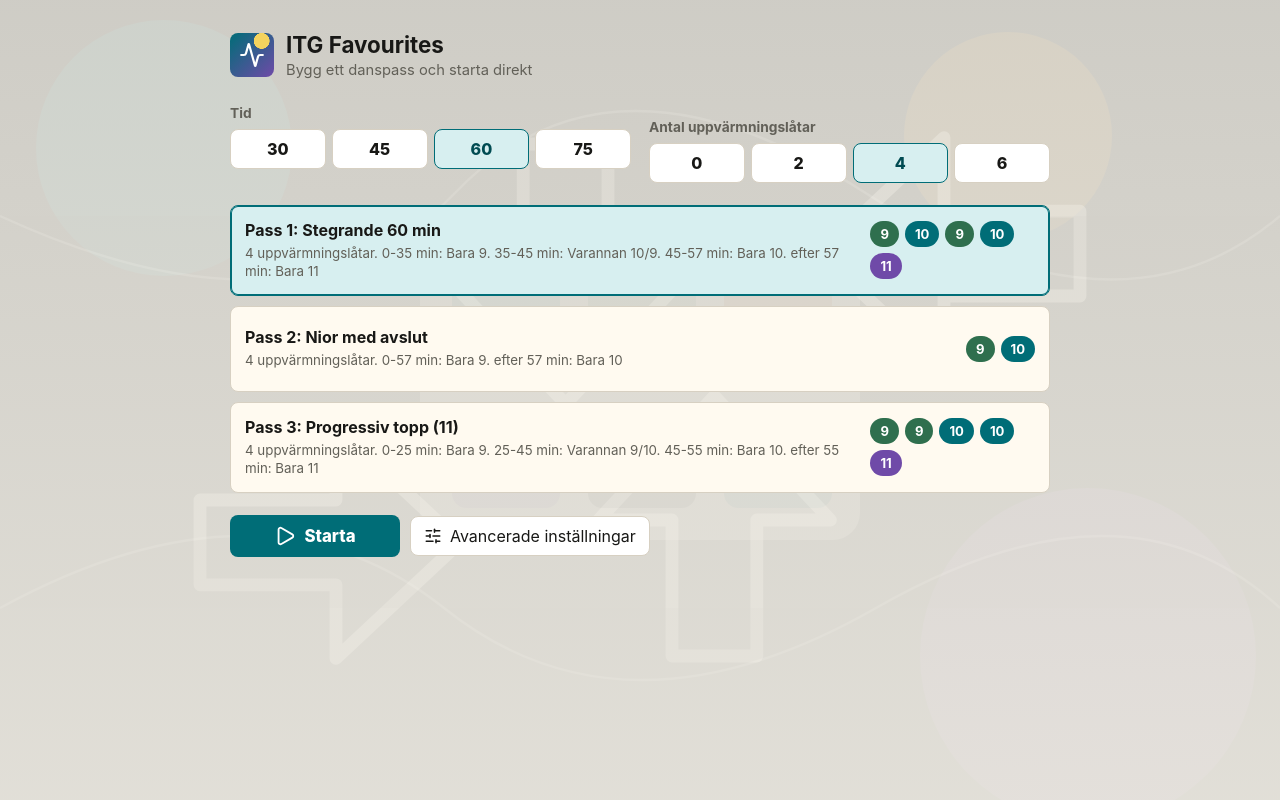
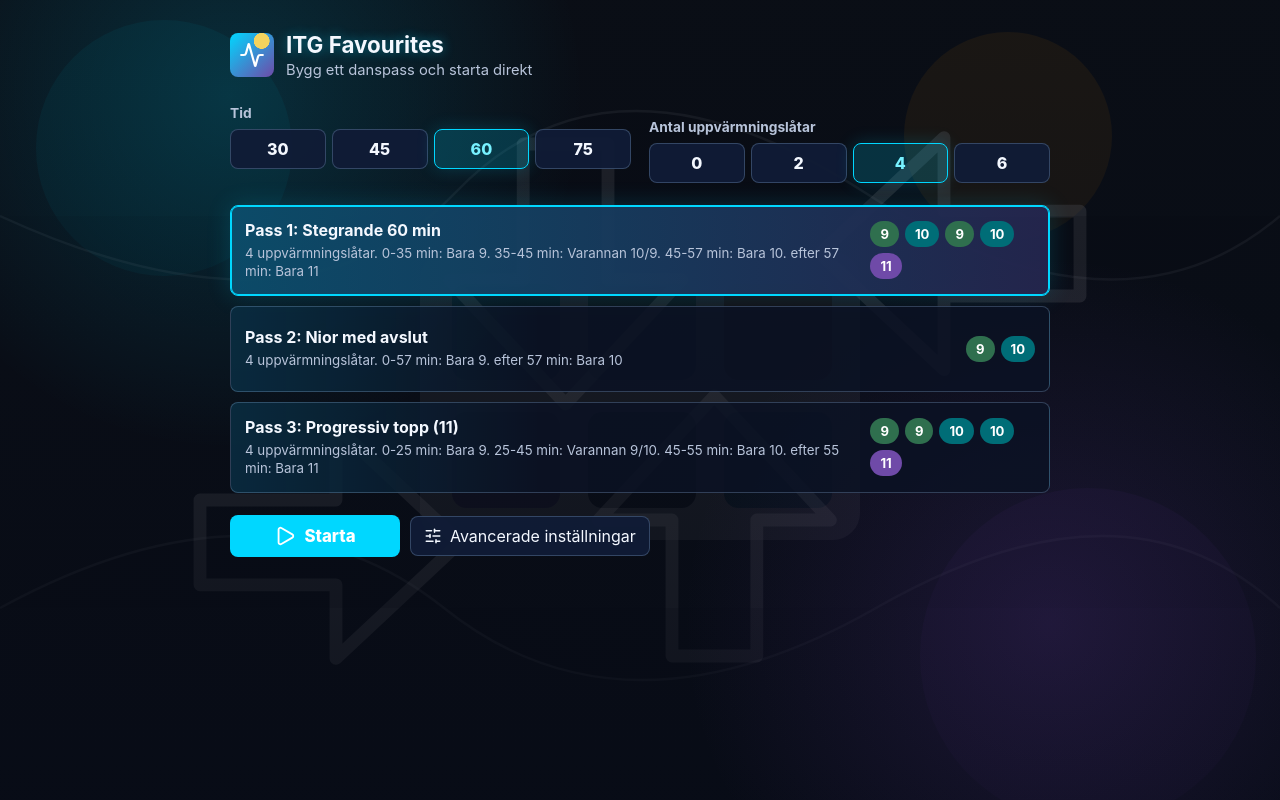
Before and after one commit to BaltaXYZ/app-ITG-favourites, a Next.js app: page / in a window 1280 px wide. Built offline with nearby package versions, Linux system fonts and the light colour scheme.

Commit message:
Refine arcade dance mat theme

```diff
--- a/src/app/globals.css
+++ b/src/app/globals.css
@@ -1,21 +1,21 @@
 :root {
-  --bg: #f3f0e8;
-  --ink: #181816;
-  --muted: #626058;
-  --line: #d7d0c2;
-  --paper: #fffaf0;
-  --paper-strong: #ffffff;
-  --accent: #006d77;
-  --accent-dark: #004b52;
-  --accent-soft: #d7eff0;
-  --danger: #b42318;
+  --bg: #070b17;
+  --ink: #f4f8ff;
+  --muted: #b8c4da;
+  --line: rgba(166, 207, 255, 0.24);
+  --paper: rgba(11, 18, 36, 0.84);
+  --paper-strong: rgba(16, 28, 54, 0.95);
+  --accent: #00d7ff;
+  --accent-dark: #77f1ff;
+  --accent-soft: rgba(0, 215, 255, 0.18);
+  --danger: #ff7065;
   --warning: #c77800;
   --ok: #236f3a;
   --level-9: #2f6f4e;
   --level-10: #006d77;
   --level-11: #6f4aa8;
   --level-12-13: #b54708;
-  color-scheme: light;
+  color-scheme: dark;
 }
 
 * {
@@ -25,7 +25,7 @@
 body {
   margin: 0;
   background:
-    linear-gradient(rgba(243, 240, 232, 0.9), rgba(243, 240, 232, 0.94)),
+    linear-gradient(rgba(7, 11, 23, 0.75), rgba(7, 11, 23, 0.88)),
     url("/dance-mat-bg.svg") center / cover fixed;
   color: var(--ink);
   font-family:
@@ -49,14 +49,16 @@ button {
   display: grid;
   grid-template-columns: minmax(280px, 390px) minmax(0, 1fr);
   background:
-    linear-gradient(rgba(243, 240, 232, 0.88), rgba(243, 240, 232, 0.94)),
+    linear-gradient(rgba(7, 11, 23, 0.72), rgba(7, 11, 23, 0.9)),
     url("/dance-mat-bg.svg") center / cover fixed;
 }
 
 .sidebar {
   border-right: 1px solid var(--line);
-  background: #ebe5d7;
+  background: rgba(5, 10, 24, 0.86);
+  box-shadow: inset -1px 0 0 rgba(255, 255, 255, 0.08);
   padding: 24px;
+  backdrop-filter: blur(8px);
 }
 
 .brand {
@@ -82,6 +84,7 @@ button {
   margin: 0;
   font-size: 1.4rem;
   line-height: 1.15;
+  text-shadow: 0 0 12px rgba(0, 215, 255, 0.45);
 }
 
 .brand p {
@@ -105,7 +108,9 @@ button {
   place-items: start center;
   padding: 32px 20px;
   background:
-    linear-gradient(rgba(243, 240, 232, 0.84), rgba(243, 240, 232, 0.92)),
+    radial-gradient(circle at 18% 12%, rgba(0, 215, 255, 0.16), transparent 28%),
+    radial-gradient(circle at 82% 78%, rgba(120, 70, 190, 0.18), transparent 30%),
+    linear-gradient(rgba(7, 11, 23, 0.68), rgba(7, 11, 23, 0.9)),
     url("/dance-mat-bg.svg") center / cover fixed;
 }
 
@@ -140,7 +145,9 @@ button {
   min-height: 86px;
   border: 1px solid var(--line);
   border-radius: 8px;
-  background: var(--paper);
+  background:
+    linear-gradient(90deg, rgba(0, 215, 255, 0.12), transparent 38%),
+    var(--paper);
   color: var(--ink);
   cursor: pointer;
   display: flex;
@@ -153,8 +160,12 @@ button {
 
 .start-template-button[data-active="true"] {
   border-color: var(--accent);
-  background: var(--accent-soft);
-  box-shadow: inset 0 0 0 1px var(--accent);
+  background:
+    linear-gradient(90deg, rgba(0, 215, 255, 0.25), rgba(111, 74, 168, 0.2)),
+    var(--paper-strong);
+  box-shadow:
+    inset 0 0 0 1px var(--accent),
+    0 0 24px rgba(0, 215, 255, 0.16);
 }
 
 .start-template-button strong {
@@ -269,6 +280,7 @@ button {
   border-color: var(--accent);
   background: var(--accent-soft);
   color: var(--accent-dark);
+  box-shadow: 0 0 18px rgba(0, 215, 255, 0.18);
 }
 
 .custom-value {
@@ -425,7 +437,9 @@ button {
 
 .template-card[data-active="true"] {
   border-color: var(--accent);
-  box-shadow: inset 0 0 0 1px var(--accent);
+  box-shadow:
+    inset 0 0 0 1px var(--accent),
+    0 0 18px rgba(0, 215, 255, 0.13);
 }
 
 .template-card h3 {
@@ -557,12 +571,13 @@ button {
   display: grid;
   grid-template-columns: repeat(3, minmax(0, 1fr));
   gap: 1px;
-  background: #2b302c;
+  background: rgba(166, 207, 255, 0.24);
 }
 
 .metric {
-  background: #1d211e;
+  background: rgba(6, 12, 28, 0.88);
   padding: 18px;
+  backdrop-filter: blur(8px);
 }
 
 .metric span {
@@ -622,7 +637,9 @@ button {
   justify-content: space-between;
   gap: 12px;
   padding: 22px;
-  border-top: 1px solid #343b35;
+  border-top: 1px solid rgba(166, 207, 255, 0.24);
+  background: rgba(6, 12, 28, 0.72);
+  backdrop-filter: blur(8px);
 }
 
 .session-bottom .primary-button {
@@ -686,6 +703,7 @@ button {
   padding: 12px;
   border: 1px dashed var(--line);
   border-radius: 8px;
+  background: rgba(16, 28, 54, 0.35);
 }
 
 @media (max-width: 860px) {
```
